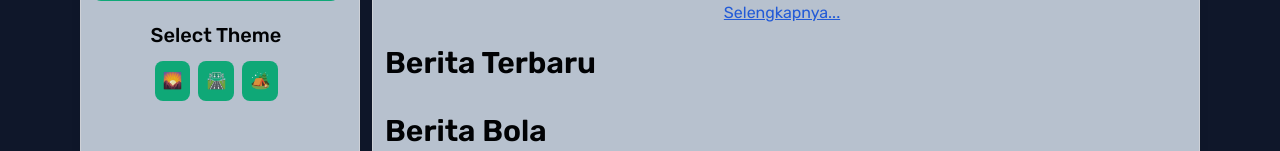
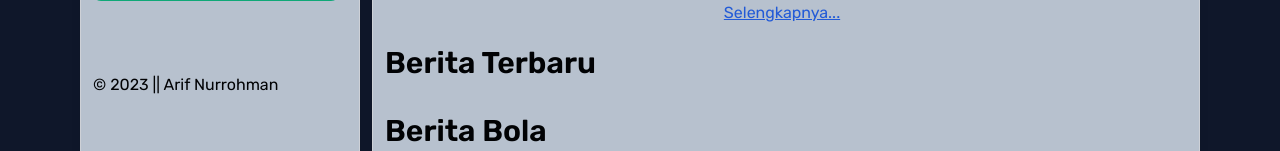
Before and after one commit to komporbakar/Dom-Javascript, a plain HTML site: page index2.html in a window 1280 px wide. Shown: the part 516-667 px from the top of the page. Drawn offline with Linux system fonts and the light colour scheme; no server answers.

Commit message:
update theme

```diff
--- a/index2.html
+++ b/index2.html
@@ -77,21 +77,6 @@
                           <div class="flex flex-wrap bg-emerald-500 py-2 rounded-lg mb-3 cursor-pointer" id="berita">
                             <button class="flex justify-center mx-auto text-white" >Portal Berita</button>
                           </div>
-                          <!-- Select theme -->
-                          <div class="flex flex-col justify-center mt-5">
-                            <h3 class="font-medium text-xl mb-3">Select Theme</h3>
-                            <div class="flex lg:flex-row lg:space-x-2 flex-col space-y-2 lg:space-y-0 justify-between w-1/2 mx-auto">
-                                <div class="w-auto bg-emerald-500 p-2 rounded-lg cursor-pointer" id="morning">
-                                    🌄
-                                </div>
-                                <div class="w-auto bg-emerald-500 p-2 rounded-lg cursor-pointer" id="after">
-                                    🛣️
-                                </div>
-                                <div class="w-auto bg-emerald-500 p-2 rounded-lg cursor-pointer" id="night">
-                                    🏕️
-                                </div>
-                            </div>
-                          </div>
                     </div>
                     <p class="mt-10 hidden lg:block">&copy; 2023 || Arif Nurrohman </p>
                 </div>
```
